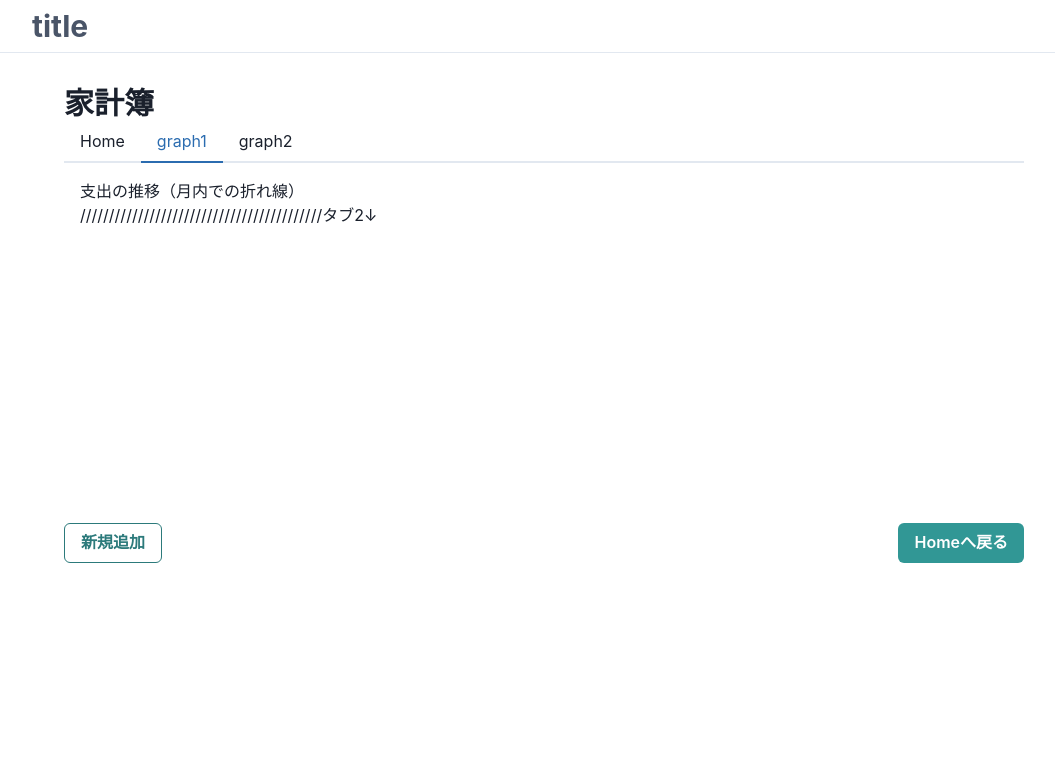
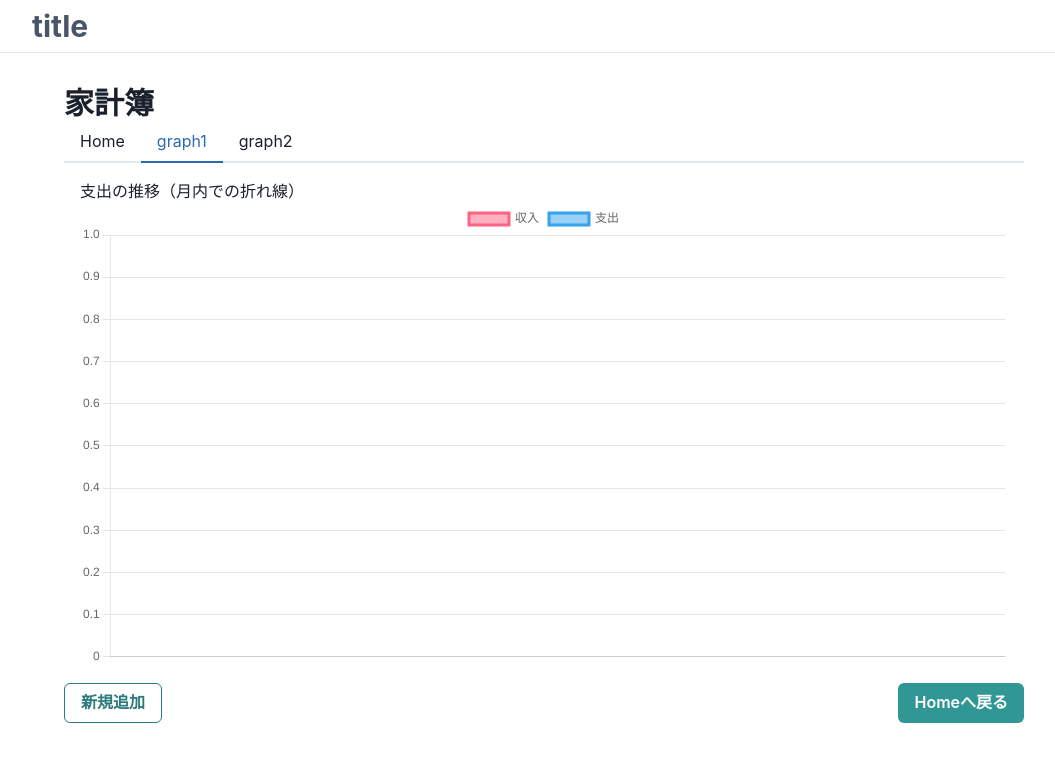
Before and after one commit to scla-sagauniv/yochiyochi-hackers, a Next.js app: page /saku in a window 1280 px wide. Both pictures are taken after a click on the tab "graph1". Shown: the top 762 px of the page, without its empty margins (96-1151 px from the left). Built offline with nearby package versions, Linux system fonts and the light colour scheme.

Commit message:
家計簿ホームの見た目完成

```diff
--- a/app/saku/page.tsx
+++ b/app/saku/page.tsx
@@ -3,6 +3,30 @@ import { useState } from 'react';
 import { Tabs, TabList, TabPanels, Tab, TabPanel, flexbox } from '@chakra-ui/react'
 import { Box, Button, Input, FormControl, FormLabel, Heading, useToast } from '@chakra-ui/react';
 import {Table,Thead,Tbody,Tfoot,Tr,Th,Td,TableCaption,TableContainer} from '@chakra-ui/react'
+
+import React from 'react';
+import {
+  Chart as ChartJS,
+  CategoryScale,
+  LinearScale,
+  PointElement,
+  LineElement,
+  Title,
+  Tooltip,
+  Legend,
+} from 'chart.js';
+import { Line } from 'react-chartjs-2';
+/*import faker from 'faker';*/
+
+ChartJS.register(
+  CategoryScale,
+  LinearScale,
+  PointElement,
+  LineElement,
+  Title,
+  Tooltip,
+  Legend
+);
 
 
 export default function Page() {
@@ -17,6 +41,77 @@ export default function Page() {
     display: "flex",
     justifyContent: "space-between"
    }
+
+   //タブ2のデータ
+  const options = {
+    responsive: true,
+    plugins: {
+      legend: {
+        position: 'top' as const,
+      },
+      title: {
+        display: true,
+        text: 'Chart.js Line Chart',
+      },
+    },
+  };
+
+
+
+   const labelsWeek = ['日', '月', '火', '水', '木', '金', '土'];
+   const dataDate = {
+    labelsWeek,
+    datasets:[
+      {
+        label: '収入',
+        data:73,
+        borderColor: 'rgb(255, 99, 132)',
+        backgroundColor: 'rgba(255, 99, 132, 0.5)',
+      },
+      {
+        label: '支出',
+        data:23,
+        borderColor: 'rgb(53, 162, 235)',
+        backgroundColor: 'rgba(53, 162, 235, 0.5)',
+      },
+    ],
+  };
+
+
+
+    const labelsMonth = ['1月', '2月', '3月', '4月', '5月', '6月', '7月','8月','9月','10月','11月','12月'];
+    const dataMonth = {
+     labelsMonth,
+     datasets:[
+       {
+         label: '収入',
+         data:73,
+         borderColor: 'rgb(255, 99, 132)',
+         backgroundColor: 'rgba(255, 99, 132, 0.5)',
+       },
+       {
+         label: '支出',
+         data:53,
+         borderColor: 'rgb(53, 162, 235)',
+         backgroundColor: 'rgba(53, 162, 235, 0.5)',
+       },
+     ],
+   };
+    /*[
+        {
+          label: 'Dataset 1',
+          data: labels.map(() => faker.datatype.number({ min: -1000, max: 1000 })),
+          borderColor: 'rgb(255, 99, 132)',
+          backgroundColor: 'rgba(255, 99, 132, 0.5)',
+        },
+        {
+          label: 'Dataset 2',
+          data: labels.map(() => faker.datatype.number({ min: -1000, max: 1000 })),
+          borderColor: 'rgb(53, 162, 235)',
+          backgroundColor: 'rgba(53, 162, 235, 0.5)',
+        },
+      ],*/
+
 
 
 
@@ -36,18 +131,16 @@ export default function Page() {
 
             <TabPanels>
               <TabPanel>
-                <p>最近の支出</p>/////////////////////////////////////////////////タブ1↓
-                <canvas height="280">
-
-                </canvas>
+                <p>最近の支出入</p>
                 <TableContainer>
                   <Table variant='simple'>
-                    <TableCaption>支出一覧</TableCaption>
+                    <TableCaption>支出入一覧</TableCaption>
                     <Thead>
                       <Tr>
                         <Th>日時</Th>
                         <Th>項目</Th>
-                        <Th>支出</Th>
+                        <Th>支出入（＋－）</Th>
+                        <Th>金額</Th>
                         <Th>詳細</Th>
                       </Tr>
                     </Thead>
@@ -55,19 +148,22 @@ export default function Page() {
                       <Tr>
                         <Td>2022/08/24</Td>
                         <Td>給料</Td>
-                        <Td>+250000</Td>
+                        <Th>+</Th>
+                        <Td>250000</Td>
                         <Td>なし</Td>
                       </Tr>
                       <Tr>
                         <Td>2022/07/24</Td>
                         <Td>給料</Td>
-                        <Td>+250000</Td>
+                        <Th>+</Th>
+                        <Td>250000</Td>
                         <Td>なし</Td>
                       </Tr>
                       <Tr>
                         <Td>2022/06/24</Td>
                         <Td>給料</Td>
-                        <Td>+250000</Td>
+                        <Th>+</Th>
+                        <Td>250000</Td>
                         <Td>なし</Td>
                       </Tr>
                     </Tbody>
@@ -75,20 +171,30 @@ export default function Page() {
                   </TableContainer>
               </TabPanel>
               <TabPanel>
-              <p>支出の推移（月内での折れ線）</p>//////////////////////////////////////////タブ2↓
-                <canvas height="280">
+              <p>支出の推移（月内での折れ線）</p>
 
-                </canvas>
+                <div>
+                  <Line
+                    data={dataDate}
+                    options={{ responsive: true, maintainAspectRatio: true }}
+                  />
+                </div>
+
 
 
 
 
               </TabPanel>
               <TabPanel>
-                <p>毎月の支出（月ごとの金額で折れ線）</p>////////////////////////////////////////タブ3↓
-                <canvas height="280">
+                <p>毎月の支出（月ごとの金額で折れ線）</p>
+                <div>
+                  <Line
+                    data={dataMonth}
+                    options={{ responsive: true, maintainAspectRatio: true }}
+                  />
+                </div>
 
-                </canvas>
+
 
 
 
```
